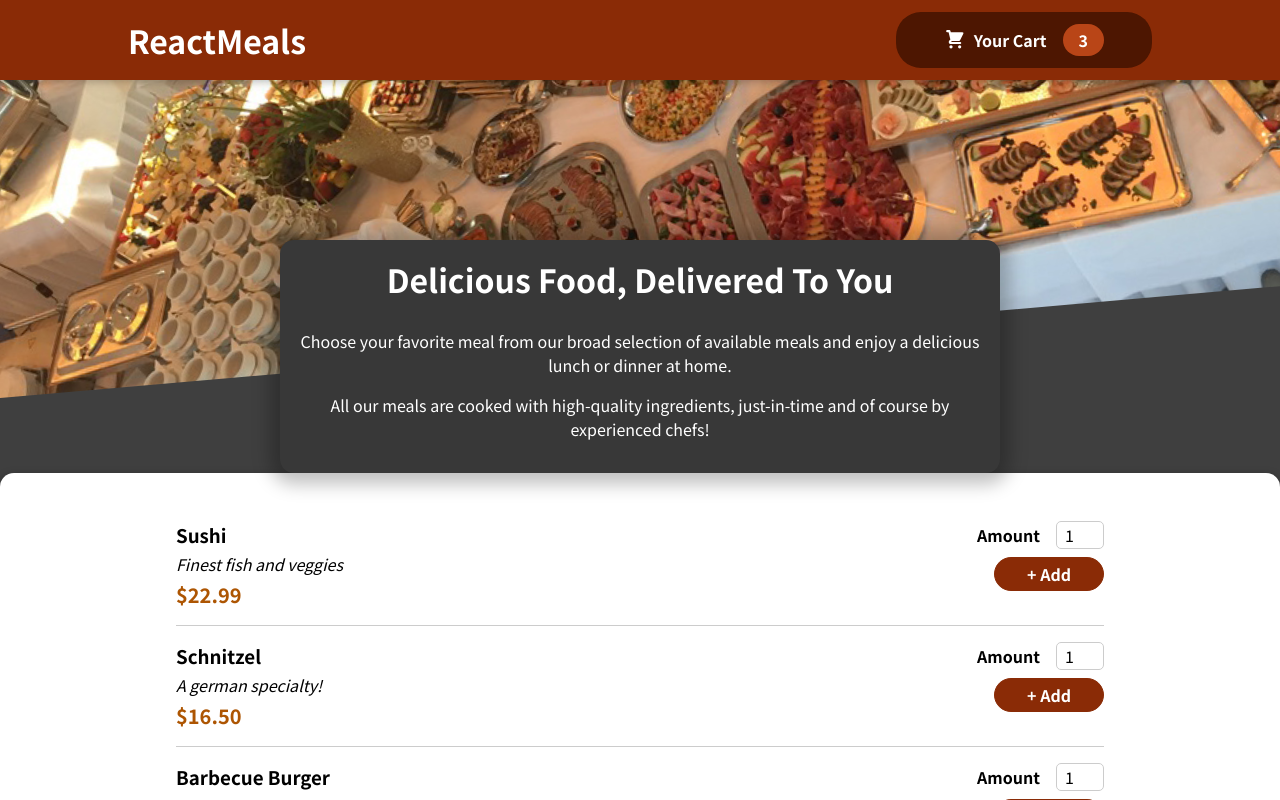
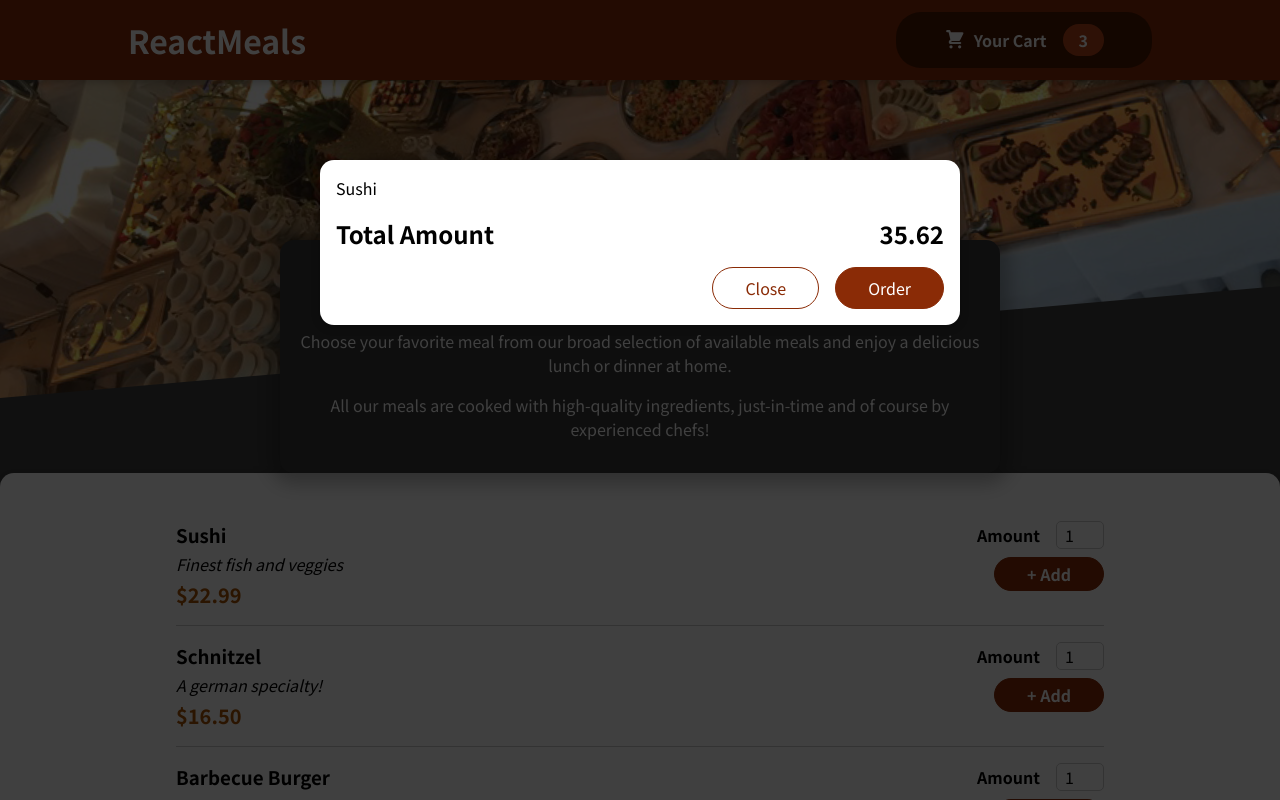
Before and after one commit to hyehye225/FE_study, a React (Create React App) app in the folder react/section 12 project/: page / in a window 1280 px wide. Shown: the top 800 px of the page. Built offline with nearby package versions, Linux system fonts and the light colour scheme.

Commit message:
173. 리액트 Portal을 통해 모달 추가하기

```diff
--- a/react/section 12 project/public/index.html
+++ b/react/section 12 project/public/index.html
@@ -28,6 +28,7 @@
   </head>
   <body>
     <noscript>You need to enable JavaScript to run this app.</noscript>
+    <div id="overlays"></div>
     <div id="root"></div>
     <!--
       This HTML file is a template.
--- a/react/section 12 project/src/App.js
+++ b/react/section 12 project/src/App.js
@@ -1,9 +1,11 @@
+import Cart from "./components/Cart/Cart";
 import Header from "./components/Layout/Header";
 import Meals from "./components/Meals/Meals";
 
 function App() {
   return (
     <>
+      <Cart />
       <Header />
       <main>
         <Meals />
--- a/react/section 12 project/src/components/Cart/Cart.js
+++ b/react/section 12 project/src/components/Cart/Cart.js
@@ -1,3 +1,4 @@
+import Modal from "../UI/Modal";
 import classes from "./Cart.module.css";
 
 const Cart = (props) => {
@@ -10,7 +11,7 @@
   );
 
   return (
-    <div>
+    <Modal>
       {cartItems}
       <div className={classes.total}>
         <span>Total Amount</span>
@@ -20,7 +21,7 @@
         <button className={classes["button--alt"]}>Close</button>
         <button className={classes.button}>Order</button>
       </div>
-    </div>
+    </Modal>
   );
 };
 
--- /dev/null
+++ b/react/section 12 project/src/components/UI/Modal.js
@@ -0,0 +1,31 @@
+import { Fragment } from "react";
+import ReactDOM from "react-dom";
+
+import classes from "./Modal.module.css";
+
+const Backdrop = (props) => {
+  return <div className={classes.backdrop} />;
+};
+
+const ModalOverlay = (props) => {
+  return (
+    <div className={classes.modal}>
+      <div className={classes.content}>{props.children}</div>
+    </div>
+  );
+};
+const portalElement = document.getElementById("overlays");
+
+const Modal = (props) => {
+  return (
+    <>
+      {ReactDOM.createPortal(<Backdrop />, portalElement)}
+      {ReactDOM.createPortal(
+        <ModalOverlay>{props.children}</ModalOverlay>,
+        portalElement
+      )}
+    </>
+  );
+};
+
+export default Modal;
--- /dev/null
+++ b/react/section 12 project/src/components/UI/Modal.module.css
@@ -0,0 +1,40 @@
+.backdrop {
+  position: fixed;
+  top: 0;
+  left: 0;
+  width: 100%;
+  height: 100vh;
+  z-index: 20;
+  background-color: rgba(0, 0, 0, 0.75);
+}
+
+.modal {
+  position: fixed;
+  top: 20vh;
+  left: 5%;
+  width: 90%;
+  background-color: white;
+  padding: 1rem;
+  border-radius: 14px;
+  box-shadow: 0 2px 8px rgba(0, 0, 0, 0.25);
+  z-index: 30;
+  animation: slide-down 300ms ease-out forwards;
+}
+
+@media (min-width: 768px) {
+  .modal {
+    width: 40rem;
+    left: calc(50% - 20rem);
+  }
+}
+
+@keyframes slide-down {
+  from {
+    opacity: 0;
+    transform: translateY(-3rem);
+  }
+  to {
+    opacity: 1;
+    transform: translateY(0);
+  }
+}
```
